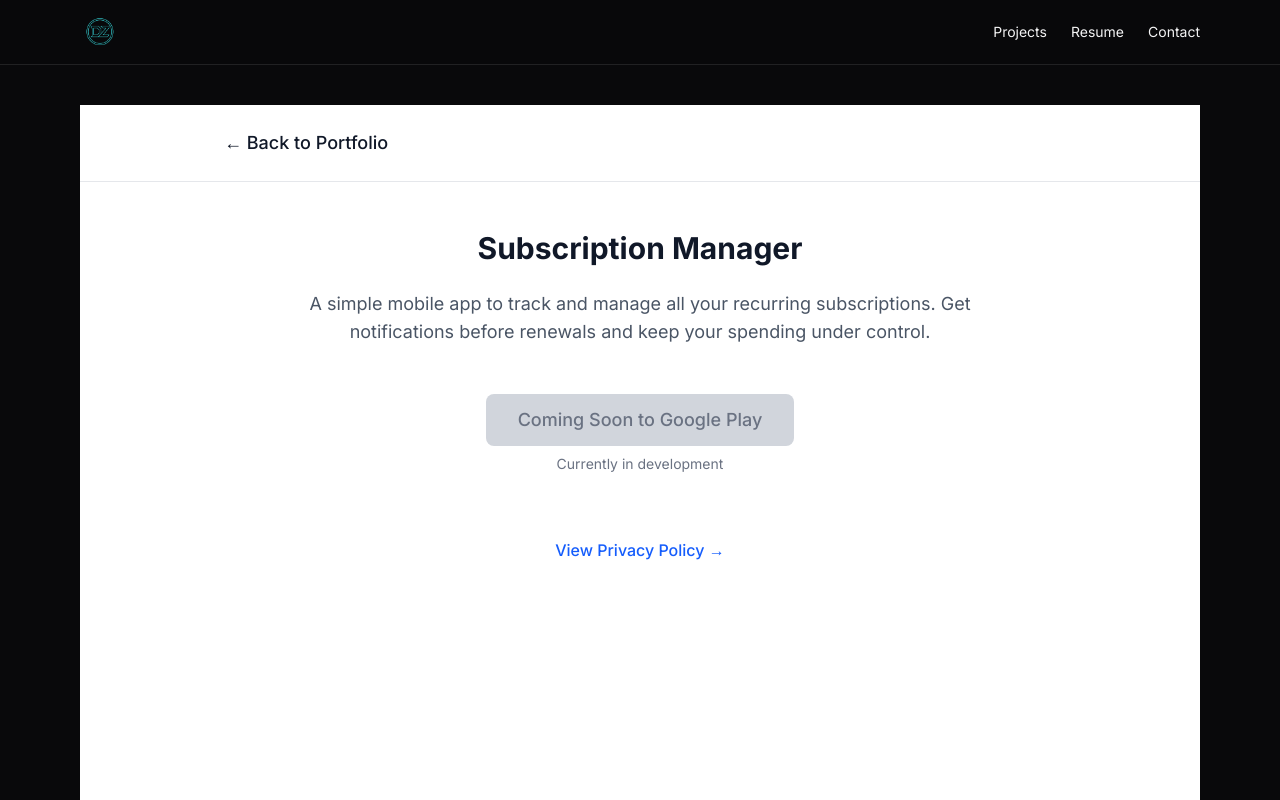
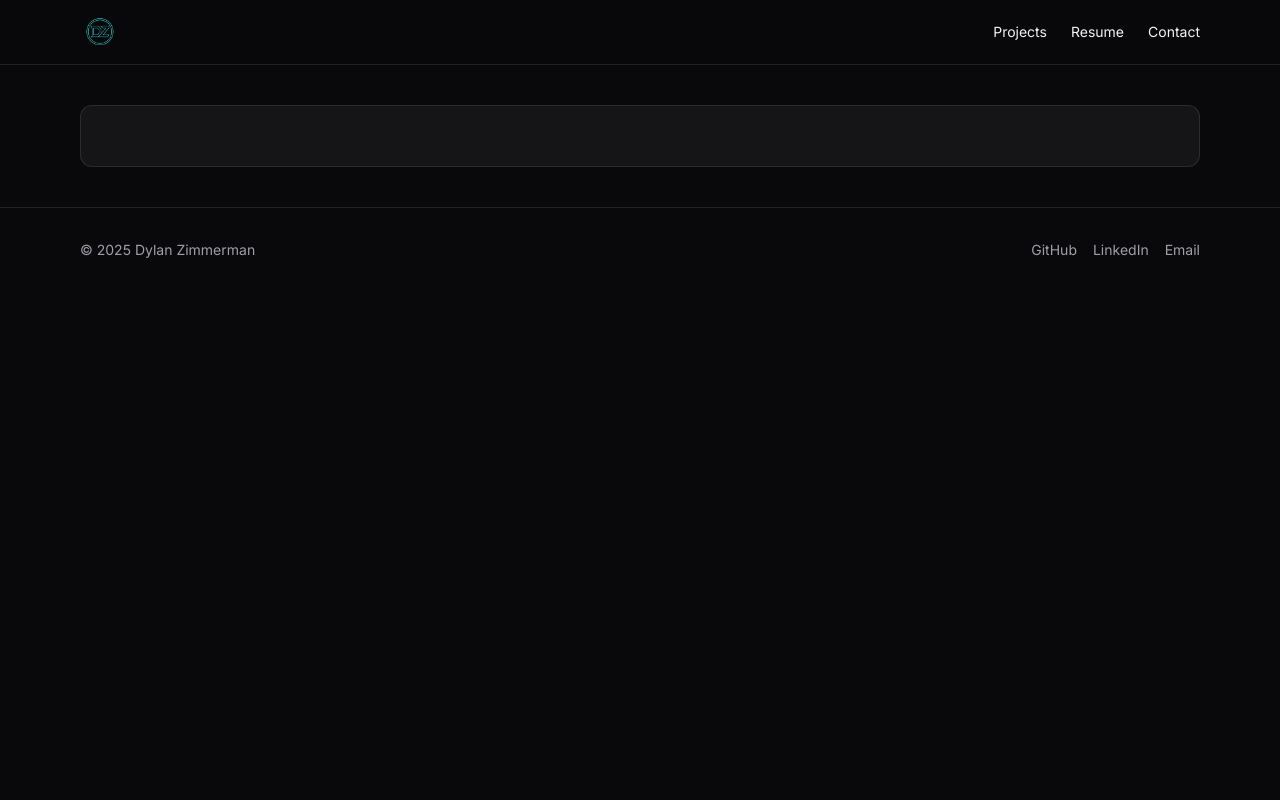
Before and after one commit to dzimm8726/Dylan-Zimmerman-Website, a Next.js app: page /subscription-manager in a window 1280 px wide. Shown: the top 800 px of the page. Built offline with nearby package versions, Linux system fonts and the light colour scheme.

Commit message:
Fix all compilation errors - clean code

```diff
--- a/app/subscription-manager/page.tsx
+++ b/app/subscription-manager/page.tsx
@@ -1,52 +1,125 @@
+import Image from "next/image";
 import Link from "next/link";
+import { ExternalLink } from "lucide-react";
 
-export default function SubscriptionManager() {
+interface ProjectCardProps {
+  title: string;
+  description?: string;
+  summary?: string;
+  tags: string[];
+  link?: string;
+  image?: string;
+  imageAlt?: string;
+  githubUrl?: string;
+  github?: string;
+}
+
+export default function ProjectCard({
+  title = "",
+  description = "",
+  summary = "",
+  tags = [],
+  link = "",
+  image = "",
+  imageAlt = "",
+  githubUrl = "",
+  github = ""
+}: ProjectCardProps) {
+  const projectDescription = summary || description || "";
+  const projectGithubUrl = github || githubUrl;
+  const mainLink = link || projectGithubUrl || "#";
+
+  const handleImageClick = (e: React.MouseEvent) => {
+    if (projectGithubUrl) {
+      e.preventDefault();
+      window.open(projectGithubUrl, '_blank', 'noopener,noreferrer');
+    }
+  };
+
+  const handleCardClick = (e: React.MouseEvent) => {
+    if ((e.target as HTMLElement).closest('.image-container') ||
+        (e.target as HTMLElement).closest('.page-link')) {
+      return;
+    }
+    if (mainLink && mainLink !== "#") {
+      window.open(mainLink, '_blank', 'noopener,noreferrer');
+    }
+  };
+
   return (
-    <div className="min-h-screen bg-white">
-      {/* Navigation */}
-      <nav className="border-b border-gray-200">
-        <div className="max-w-4xl mx-auto px-4 sm:px-6 lg:px-8">
-          <div className="py-6">
-            <Link href="/" className="text-lg font-medium text-gray-900 hover:text-gray-700">
-              ← Back to Portfolio
-            </Link>
+    <div className="group">
+      <div
+        onClick={handleCardClick}
+        className="block rounded-xl border border-white/10 bg-white/5 p-4 transition-all duration-300 hover:border-white/20 hover:bg-white/10 cursor-pointer"
+      >
+        <div>
+          <h3 className="text-lg font-semibold text-zinc-100 mb-2">
+            {title}
+          </h3>
+          <p className="text-sm text-zinc-400 mb-3">
+            {projectDescription}
+          </p>
+
+          {image && (
+            <div
+              className="image-container relative w-full h-48 mb-6 overflow-hidden rounded-lg bg-zinc-800 cursor-pointer"
+              onClick={handleImageClick}
+            >
+              <Image
+                src={image}
+                alt={imageAlt || title}
+                fill
+                className="object-cover transition-transform duration-300 group-hover:scale-105"
+              />
+              {projectGithubUrl && (
+                <div className="absolute inset-0 bg-black/50 opacity-0 hover:opacity-100 transition-opacity duration-300 flex items-center justify-center">
+                  <div className="bg-white/10 backdrop-blur-sm border border-white/20 rounded-lg px-3 py-2 text-sm text-white font-medium">
+                    View Page
+                  </div>
+                </div>
+              )}
+            </div>
+          )}
+
+          <div className="flex flex-wrap gap-2 mb-4">
+            {tags && tags.map((tag, index) => (
+              <span
+                key={index}
+                className="px-2 py-1 text-xs rounded-md bg-blue-500/20 text-blue-300 border border-blue-500/30"
+              >
+                {tag}
+              </span>
+            ))}
           </div>
-        </div>
-      </nav>
 
-      {/* Main Content */}
-      <div className="max-w-4xl mx-auto px-4 sm:px-6 lg:px-8 py-12">
-        <div className="text-center mb-12">
-          <h1 className="text-3xl font-bold text-gray-900 mb-6">
-            Subscription Manager
-          </h1>
-          <p className="text-lg text-gray-600 max-w-2xl mx-auto">
-            A simple mobile app to track and manage all your recurring subscriptions.
-            Get notifications before renewals and keep your spending under control.
-          </p>
-        </div>
-
-        {/* Download Section */}
-        <div className="text-center mb-16">
-          <button
-            disabled
-            className="bg-gray-300 text-gray-500 px-8 py-3 rounded-lg text-lg font-medium cursor-not-allowed"
-          >
-            Coming Soon to Google Play
-          </button>
-          <p className="text-sm text-gray-500 mt-2">
-            Currently in development
-          </p>
-        </div>
-
-        {/* Privacy Policy Link */}
-        <div className="text-center">
-          <Link
-            href="/privacy-policy"
-            className="inline-flex items-center text-blue-600 hover:text-blue-800 font-medium"
-          >
-            View Privacy Policy →
-          </Link>
+          {projectGithubUrl && (
+            <div className="page-link">
+              {projectGithubUrl.startsWith('http') ? (
+                <>
+                  {/* eslint-disable-next-line react/jsx-no-target-blank */}
+                  <a
+                    href={projectGithubUrl}
+                    target="_blank"
+                    rel="noopener noreferrer"
+                    className="inline-flex items-center text-sm text-zinc-400 hover:text-zinc-200 transition-colors"
+                    onClick={(e) => e.stopPropagation()}
+                  >
+                    <ExternalLink size={16} className="mr-2" />
+                    View Page
+                  </a>
+                </>
+              ) : (
+                <Link
+                  href={projectGithubUrl}
+                  className="inline-flex items-center text-sm text-zinc-400 hover:text-zinc-200 transition-colors"
+                  onClick={(e) => e.stopPropagation()}
+                >
+                  <ExternalLink size={16} className="mr-2" />
+                  View Page
+                </Link>
+              )}
+            </div>
+          )}
         </div>
       </div>
     </div>
--- a/components/ProjectCard.tsx
+++ b/components/ProjectCard.tsx
@@ -1,18 +1,17 @@
-// ProjectCard.tsx
 import Image from "next/image";
 import Link from "next/link";
 import { ExternalLink } from "lucide-react";
 
 interface ProjectCardProps {
   title: string;
-  description?: string; // Keep for backward compatibility
-  summary?: string; // Add support for summary
+  description?: string;
+  summary?: string;
   tags: string[];
-  link?: string; // Make optional since projects might not have separate links
+  link?: string;
   image?: string;
   imageAlt?: string;
-  githubUrl?: string; // Keep for backward compatibility
-  github?: string; // Add support for github property
+  githubUrl?: string;
+  github?: string;
 }
 
 export default function ProjectCard({
@@ -26,11 +25,8 @@ export default function ProjectCard({
   githubUrl = "",
   github = ""
 }: ProjectCardProps) {
-  // Use summary if available, otherwise use description
   const projectDescription = summary || description || "";
-  // Use github if available, otherwise use githubUrl
   const projectGithubUrl = github || githubUrl;
-  // Use main link if available, otherwise use github URL
   const mainLink = link || projectGithubUrl || "#";
 
   const handleImageClick = (e: React.MouseEvent) => {
@@ -41,7 +37,6 @@ export default function ProjectCard({
   };
 
   const handleCardClick = (e: React.MouseEvent) => {
-    // Don't navigate if clicking on the image area or page link
     if ((e.target as HTMLElement).closest('.image-container') ||
         (e.target as HTMLElement).closest('.page-link')) {
       return;
@@ -57,7 +52,6 @@ export default function ProjectCard({
         onClick={handleCardClick}
         className="block rounded-xl border border-white/10 bg-white/5 p-4 transition-all duration-300 hover:border-white/20 hover:bg-white/10 cursor-pointer"
       >
-        {/* Content Section */}
         <div>
           <h3 className="text-lg font-semibold text-zinc-100 mb-2">
             {title}
@@ -66,7 +60,6 @@ export default function ProjectCard({
             {projectDescription}
           </p>
 
-          {/* Image Section - Between description and tags */}
           {image && (
             <div
               className="image-container relative w-full h-48 mb-6 overflow-hidden rounded-lg bg-zinc-800 cursor-pointer"
@@ -78,7 +71,6 @@ export default function ProjectCard({
                 fill
                 className="object-cover transition-transform duration-300 group-hover:scale-105"
               />
-              {/* Page overlay that appears on hover */}
               {projectGithubUrl && (
                 <div className="absolute inset-0 bg-black/50 opacity-0 hover:opacity-100 transition-opacity duration-300 flex items-center justify-center">
                   <div className="bg-white/10 backdrop-blur-sm border border-white/20 rounded-lg px-3 py-2 text-sm text-white font-medium">
@@ -89,7 +81,6 @@ export default function ProjectCard({
             </div>
           )}
 
-          {/* Tags */}
           <div className="flex flex-wrap gap-2 mb-4">
             {tags && tags.map((tag, index) => (
               <span
@@ -101,10 +92,12 @@ export default function ProjectCard({
             ))}
           </div>
 
-          {/* Page Link */}
           {projectGithubUrl && (
             <div className="page-link">
-              <Link
+              {projectGithubUrl.startsWith('http') ? (
+                <>
+                  {/* eslint-disable-next-line react/jsx-no-target-blank */}
+                  <a
                     href={projectGithubUrl}
                     target="_blank"
                     rel="noopener noreferrer"
@@ -113,7 +106,18 @@ export default function ProjectCard({
                   >
                     <ExternalLink size={16} className="mr-2" />
                     View Page
+                  </a>
+                </>
+              ) : (
+                <Link
+                  href={projectGithubUrl}
+                  className="inline-flex items-center text-sm text-zinc-400 hover:text-zinc-200 transition-colors"
+                  onClick={(e) => e.stopPropagation()}
+                >
+                  <ExternalLink size={16} className="mr-2" />
+                  View Page
                 </Link>
+              )}
             </div>
           )}
         </div>
```
Also changed, not shown: app/privacy-policy/page.tsx (+16 -12 lines). Lines whose indentation alone changed are shown as unchanged.
